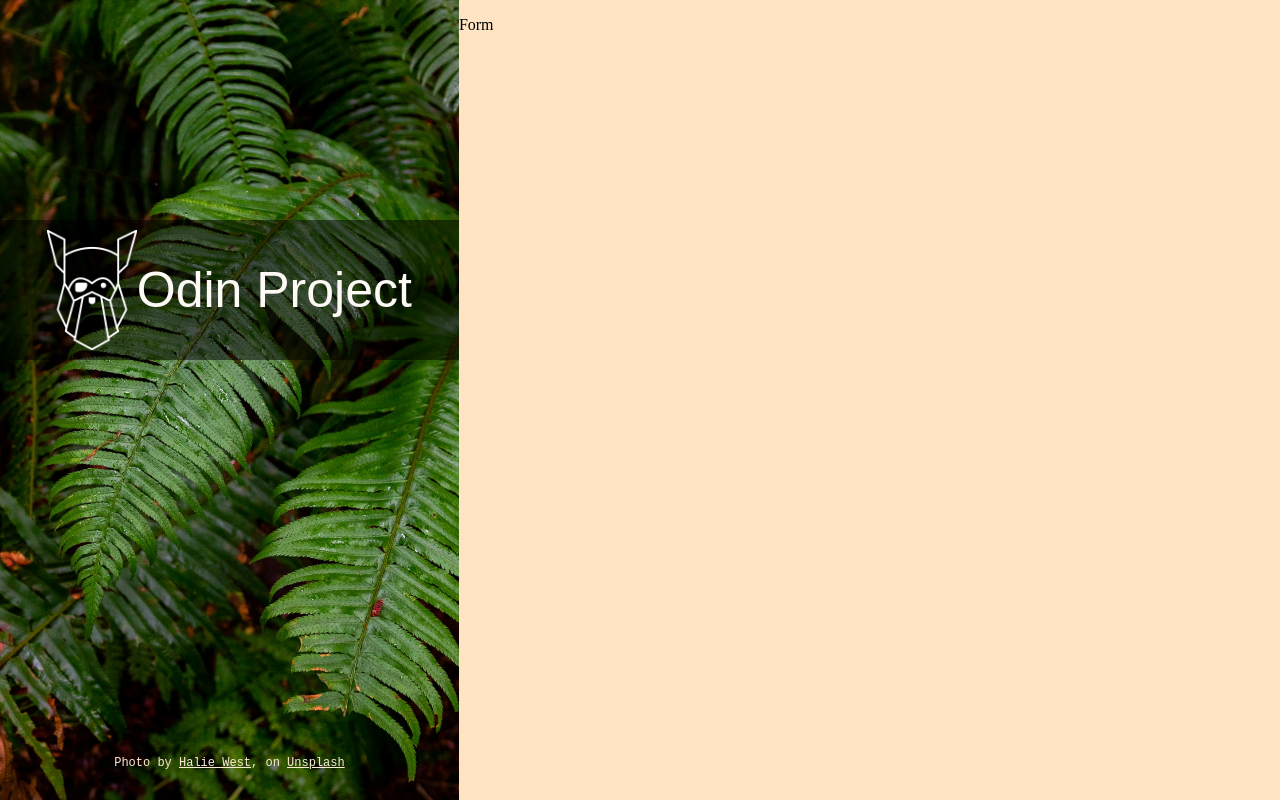
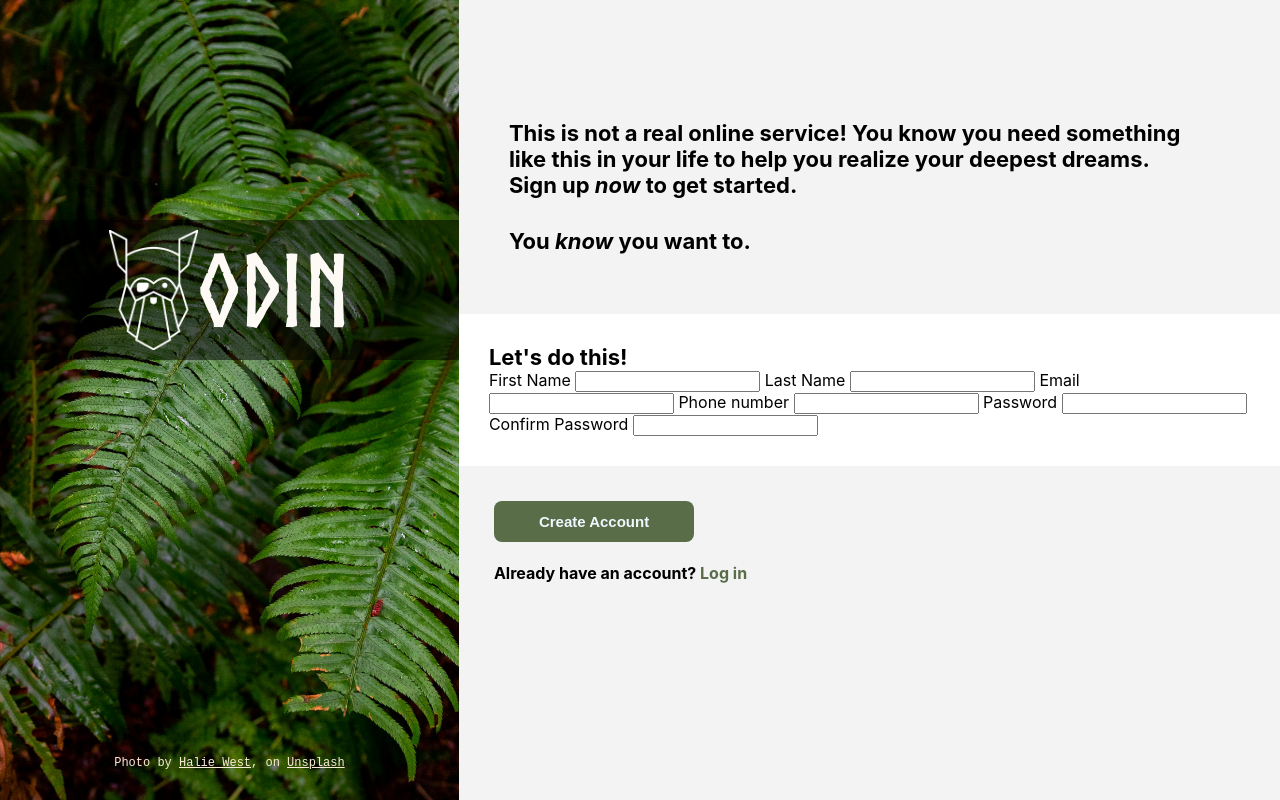
Before and after one commit to NickW16/sign-up-form, a plain HTML site: page index.html in a window 1280 px wide. Drawn offline with Linux system fonts and the light colour scheme.

Commit message:
finish section 1 and 3

```diff
--- a/index.html
+++ b/index.html
@@ -10,12 +10,46 @@
     <div id="first-half">
         <div id="odin-container">
             <img src="img/odin-lined.png" alt="odin logo">
-            <div id="odin">Odin Project</div>
+            <div id="odin">Odin</div>
         </div>
         <div id="credits">Photo by <a href="https://unsplash.com/pt-br/@haliewestphoto" target="_blank">Halie West</a>, on <a href="https://unsplash.com/" target="_blank">Unsplash</a></div>
     </div>
     <div id="second-half">
-        <p>Form</p>
+        <div id="section-one">
+            <h2>This is not a real online service! You know you need something</h2>
+            <h2>like this in your life to help you realize your deepest dreams.</h2>
+            <h2>Sign up <i>now</i> to get started.</h2>
+            <h2 id="you-know">You <i>know</i> you want to.</h2>
+        </div>
+
+        <div id="section-two">
+            <h2>Let's do this!</h2>
+            <form action="" method="post">
+                <label for="first_name">First Name</label>
+                <input type="text" id="first_name">
+
+                <label for="last_name">Last Name</label>
+                <input type="text" id="last_name">
+
+                <label for="email">Email</label>
+                <input type="email" id="email">
+
+                <label for="phone_number">Phone number</label>
+                <input type="tel" id="phone_number">
+
+                <label for="password">Password</label>
+                <input type="password" id="password">
+
+                <label for="confirm_password">Confirm Password</label>
+                <input type="password" id="confirm_password">
+            </form>
+        </div>
+
+        <div id="section-three">
+            <button type="submit" id="submit">Create Account</button>
+            <h4>Already have an account? <a href="" id="login">Log in</a></h4>
+        </div>
+
     </div>
 
 </body>
--- a/style.css
+++ b/style.css
@@ -1,10 +1,23 @@
 body {
+    font-family:Inter, "Helvetica Neue", Helvetica, Arial, sans-serif;
     display: flex;
     height: 100vh;
     margin: 0;
     width: 100%;
     justify-content: center;
     align-items: stretch; /* halves stretch to full height */
+    background-color: black;
+}
+
+h2 {
+    font-size: 22px;
+    margin: 0;
+}
+
+/* import font for logo */
+@font-face {
+    font-family: norse-bold;
+    src: url(Norse-Bold.otf);
 }
 
 /* first half */
@@ -32,8 +45,8 @@ body {
 
 #odin {
     display: flex;
-    font-family:fantasy;
-    font-size: 50px;
+    font-family:norse-bold;
+    font-size: 100px;
     color: rgb(253, 250, 246);
     align-items: center;
 }
@@ -56,5 +69,52 @@ a {
 #second-half {
     width: 850px;
     height: 100vh;
-    background-color: bisque;
+    background-color: rgb(243, 243, 243);
 }
+
+/* section 1 */
+
+#section-one {
+    background-color: rgb(243, 243, 243);
+    padding-left: 50px;
+    padding-right: 75px;
+    padding-top: 15vh;
+}
+
+#you-know {
+    padding-top: 30px;
+    padding-bottom:60px;
+}
+
+/* section 2 */
+
+
+#section-two {
+    background-color: white;
+    padding: 30px;
+}
+
+/* section 3 */
+
+#section-three {
+    padding: 35px;
+    background-color:rgb(243, 243, 243);
+}
+
+#submit {
+    border-radius: 8px;
+    border-width: 0px;
+    font-size: 15px;
+    font-weight: bold;
+    padding-top: 12px;
+    padding-bottom: 12px;
+    padding-right: 45px;
+    padding-left: 45px;
+    color: aliceblue;
+    background-color: #596D48;
+}
+
+#login {
+    text-decoration: none;
+    color: #596D48;
+}
```
Also changed, not shown: Norse-Bold.otf (added), 2 other files.
